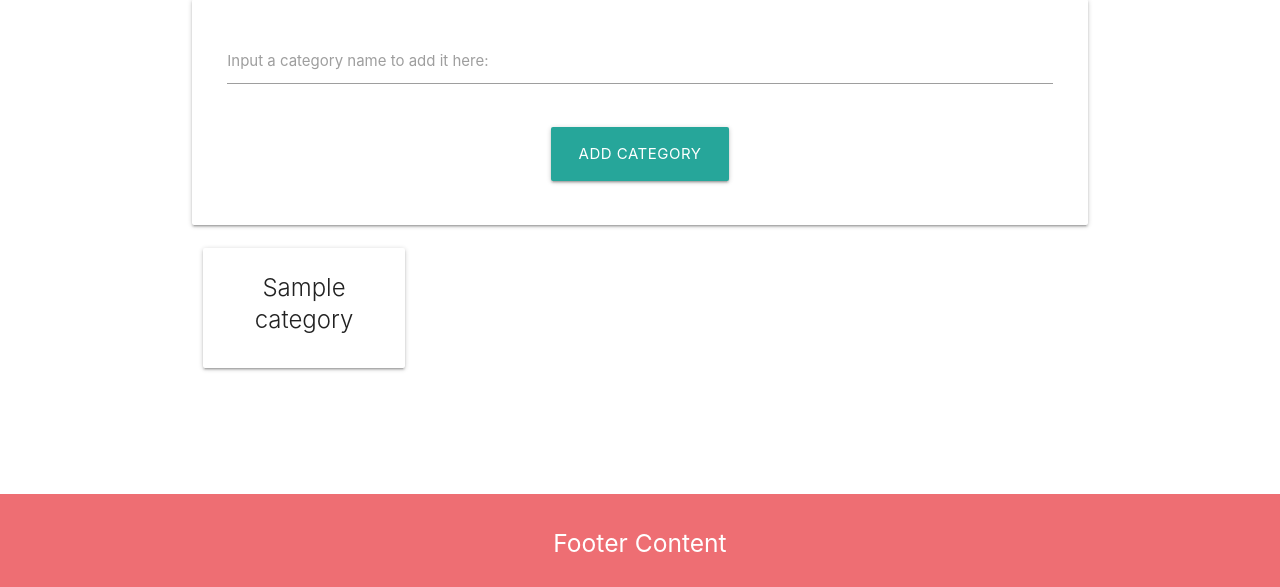
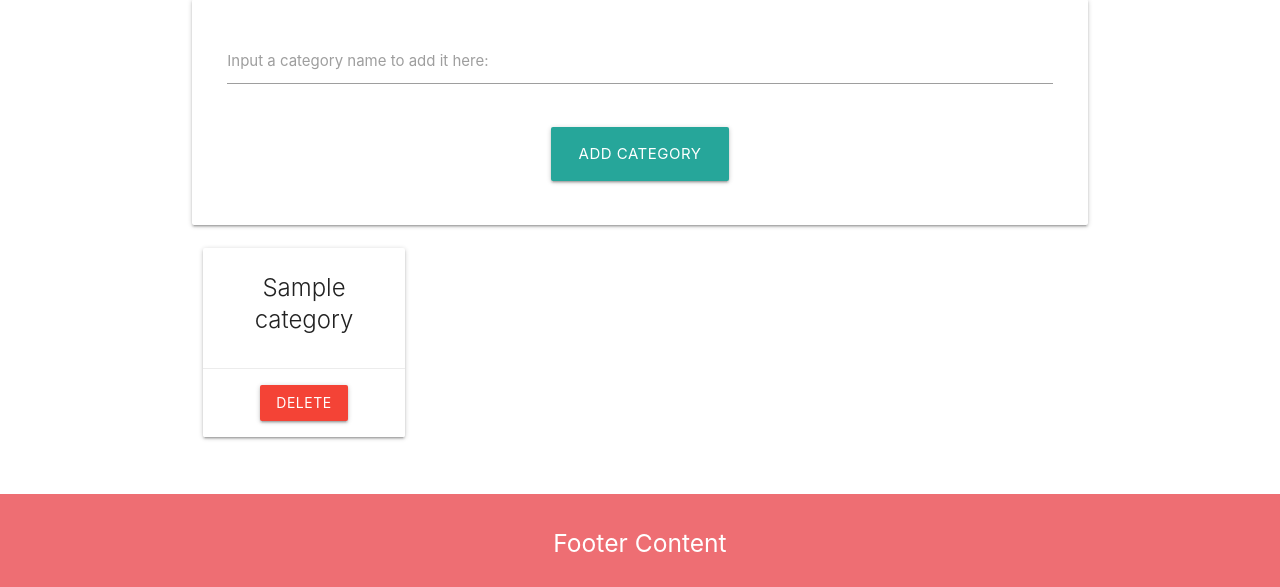
Before and after one commit to ScottE13/Cocktail-Corner, a Flask app: page /manage_categories in a window 1280 px wide. Shown: the part 213-800 px from the top of the page. Run offline with Flask 3, Linux system fonts and the light colour scheme; the visitor is signed in with stand-in values (Sample User, id 1); tables that the repository leaves empty hold one stand-in row (values such as "Sample post").

Commit message:
Add delete category functionality

```diff
--- a/cocktailcorner/routes.py
+++ b/cocktailcorner/routes.py
@@ -70,12 +70,14 @@ def log_in():
 
     return render_template("log_in.html")
 
+
 @app.route("/account/<username>", methods=["GET", "POST"])
 def account(username):
     if "current_user" in session:
         return render_template("account.html", username=session["current_user"])
 
     return redirect(url_for("log_in"))
+
 
 @app.route("/log_out")
 def logout():
@@ -85,6 +87,7 @@ def logout():
     flash("You have successfully logged out!")
     return redirect(url_for("log_in"))
 
+
 @app.route("/manage_categories")
 def manage_categories():
     # Only allow site owner to access this page
@@ -93,6 +96,7 @@ def manage_categories():
         return render_template("manage_categories.html", categories=categories)
     else:
         return redirect(url_for("log_in"))
+
 
 @app.route("/add_category", methods=["GET", "POST"])
 def add_category():
@@ -105,3 +109,14 @@ def add_category():
         return redirect(url_for("manage_categories"))
     else:
         return redirect(url_for("log_in"))
+
+
+@app.route("/delete_category/<int:category_id>")
+def delete_category(category_id):
+    if "current_user" in session and session["current_user"] == "_owner":
+        category = Category.query.get_or_404(category_id)
+        db.session.delete(category)
+        db.session.commit()
+        flash("Category deleted successfully.")
+
+    return redirect(url_for("manage_categories"))
--- a/cocktailcorner/templates/manage_categories.html
+++ b/cocktailcorner/templates/manage_categories.html
@@ -36,14 +36,19 @@
 
 <div class="row">
     {% for category in categories %}
-        <div class="col s3">
-            <div class="card center-align">
-                <div class="card-content">
-                    <span class="card-title">{{ category.category_name }}</span>
-                </div>
+    <div class="col s3">
+        <div class="card center-align">
+            <div class="card-content">
+                <span class="card-title">{{ category.category_name }}</span>
+            </div>
+            <div class="card-action">
+                <a href="{{ url_for('delete_category', category_id=category.id) }}" class="btn red">Delete</a>
             </div>
         </div>
+    </div>
     {% endfor %}
 </div>
 
+
+
 {% endblock %}
```
